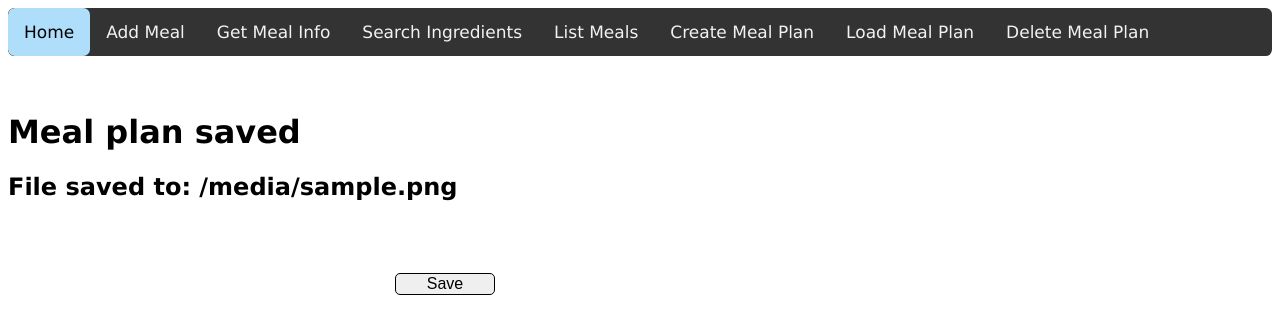
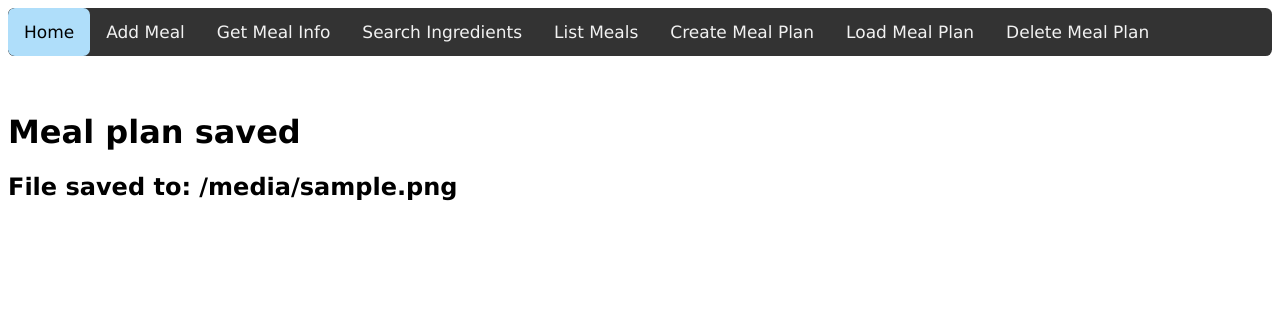
Before and after one commit to travisbacon1/meal_app, a Flask app: template templates/save_complete.html in a window 1280 px wide. Shown: the top 334 px of the page. Run offline with Flask 2, Linux system fonts and the light colour scheme; the template is opened without the code that fills it: most values are stand-ins (such as "Sample title", 1, 10 or a date in 2020); parts of the project's set-up code (start-up, migrations or seed data) failed here and were passed over; some libraries are stand-ins or nearby versions.

Commit message:
Removed unnecessary remove button

```diff
--- a/templates/save_complete.html
+++ b/templates/save_complete.html
@@ -18,9 +18,4 @@
         	<body>
                     <H1>Meal plan saved</H1>
                         <H2>File saved to: {{file_path}}</H2>
-                        <form method="post", action="" id="returnform">
-                            <!-- <input class="button" type="submit" value="Return" id="returnbutton"> -->
-                            <br></br>
-                            <input class="button" name="submit" type="submit" value="Save" id="savebutton">
-                        </form>
                 </html>
```
